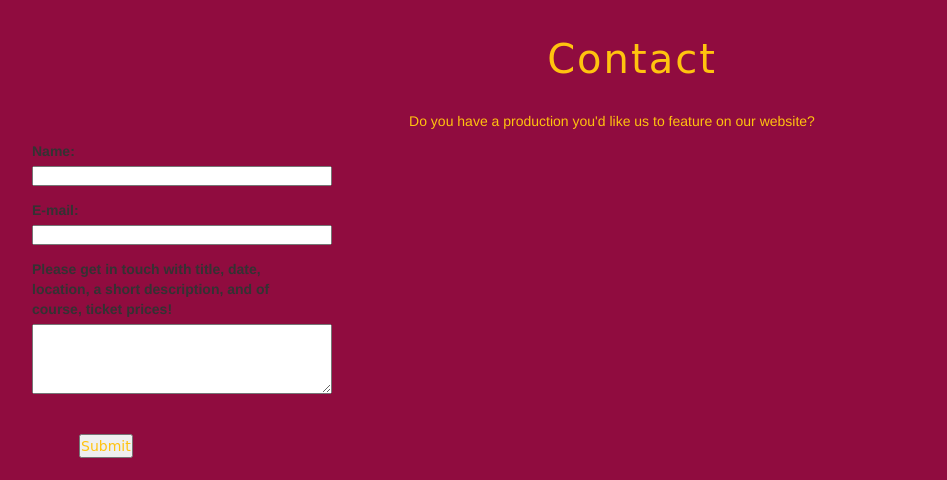
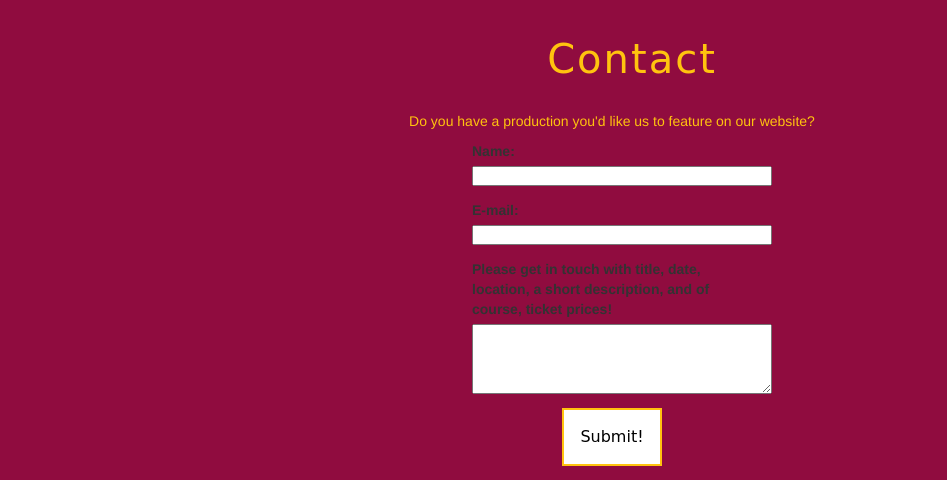
Before and after one commit to sallan2/budget-theatre, a plain HTML site: page index.html in a window 1280 px wide. Shown: the part 1134-1614 px from the top of the page, without its empty margins (28-975 px from the left). Drawn offline with Linux system fonts and the light colour scheme; a web font is replaced by a local one.

Commit message:
added button
added a button that changes when you hover

```diff
--- a/index.html
+++ b/index.html
@@ -61,8 +61,10 @@
           <textarea id="msg" name="user_message"></textarea>
         </div>
       </form>
-    <div class="button">
-      <button id="submit-button">Submit</button>
+      <div style="text-align:center;">
+  <!--    <button name="button">Click me</button> -->
+      <button class="button button1">Submit!</button>
+    </div>
       </div>
     </div>
 </footer>
--- a/stylesheet.css
+++ b/stylesheet.css
@@ -64,6 +64,7 @@ img {
   /*background: yellow;*/
   padding: 10px;
 }
+
 .row {
   color: white;
   padding: 10px;
@@ -95,9 +96,10 @@ header {
 
 form {
   /* Just to center the form on the page */
-  margin: 0px 0 30px 40px;
   width: 300px;
   padding: 10px;
+  margin:0 auto;
+	position:relative;
   /* To see the outline of the form */
 }
 
@@ -134,8 +136,6 @@ textarea {
 
 .button {
   /* To position the buttons to the same position of the text fields */
-  padding-left: 90px;
-  background-color: #black;
   font-family: 'Patua One', cursive;
   color: #FFC30F;
 
@@ -146,6 +146,7 @@ button {
   /* This extra margin represent roughly the same space as the space
      between the labels and their text fields */
   margin-left: .5em;
+  color: black;
 }
 @media only screen and (max-width: 1200px) {
     /* For mobile phones: */
@@ -153,3 +154,29 @@ button {
         width: 100%;
     }
 }
+
+.button {
+    background-color: #4CAF50; /* Green */
+    border: none;
+    color: white;
+    padding: 16px 16px;
+    text-align: center;
+    text-decoration: none;
+    display: inline-block;
+    font-size: 16px;
+    margin: 4px 2px;
+    -webkit-transition-duration: 0.4s; /* Safari */
+    transition-duration: 0.4s;
+    cursor: pointer;
+}
+
+.button1 {
+    background-color: white;
+    color: black;
+    border: 2px solid #FFC30F;
+}
+
+.button1:hover {
+    background-color: #FFC30F;
+    color: white;
+}
```
Lines whose indentation alone changed are shown as unchanged.
